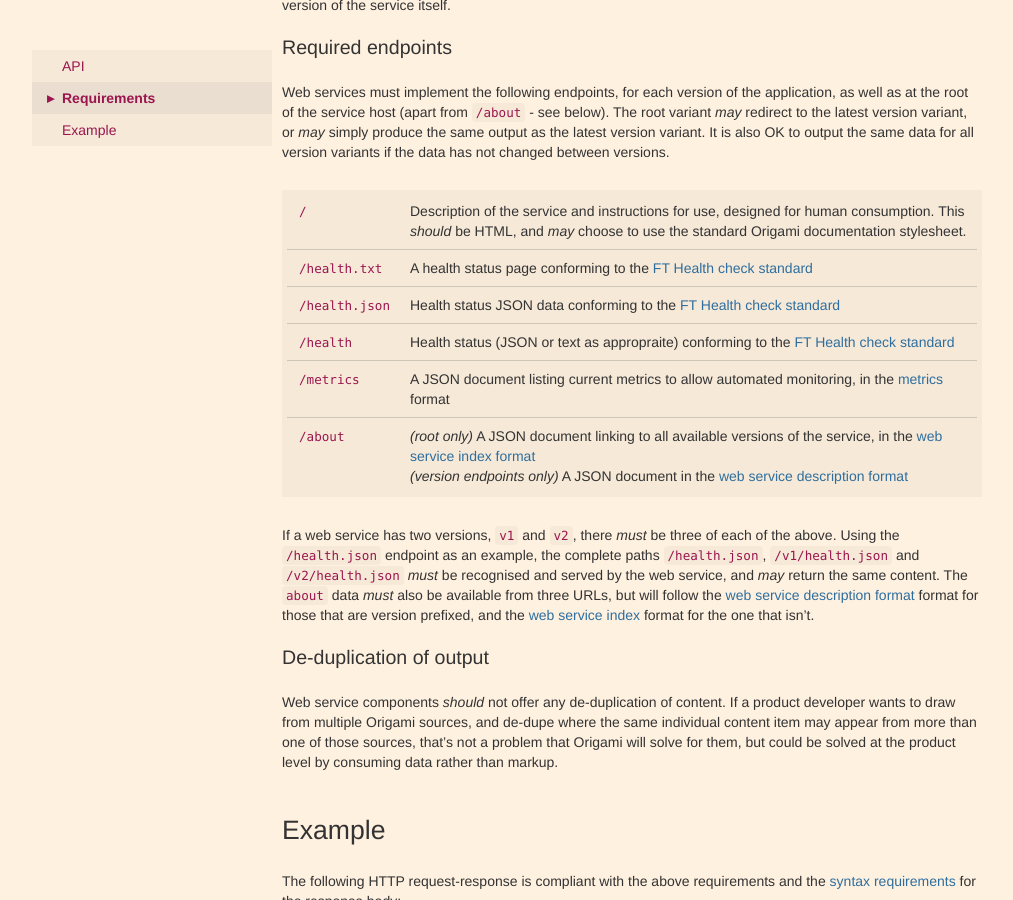
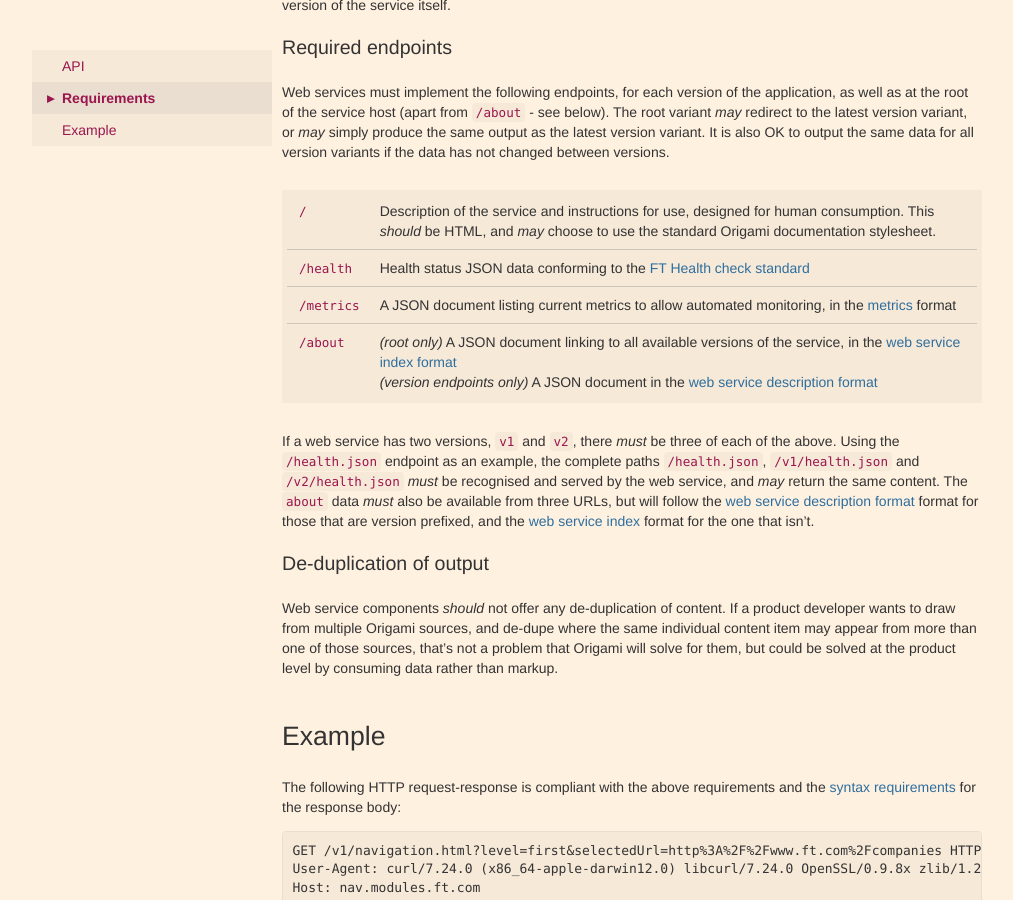
Before and after one commit to Financial-Times/ft-origami, a Jekyll site: the page built from docs/component-types/web-services.md, in a window 1280 px wide and 900 px high, scrolled down 2969 px. Shown: the whole window, without its empty margins (128-1141 px from the left). Built offline with Jekyll 4.4.1, drawn with Linux system fonts in a browser that asks for light colours; nearby versions of some CDN libraries.

Commit message:
Simplify health endpoint requirement

```diff
--- a/docs/component-types/web-services.md
+++ b/docs/component-types/web-services.md
@@ -87,9 +87,7 @@ Web services must implement the following endpoints, for each version of the app
 
 <table class='table'>
 <tr><td><code>/</code></td><td>Description of the service and instructions for use, designed for human consumption.  This <em>should</em> be HTML, and <em>may</em> choose to use the standard Origami documentation stylesheet.</td></tr>
-<tr><td><code>/health.txt</code></td><td>A health status page conforming to the <a href="https://docs.google.com/a/ft.com/document/d/18hefJjImF5IFp9WvPAm9Iq5_GmWzI9ahlKSzShpQl1s/edit">FT Health check standard</a></td></tr>
-<tr><td><code>/health.json</code></td><td>Health status JSON data conforming to the <a href="https://docs.google.com/a/ft.com/document/d/18hefJjImF5IFp9WvPAm9Iq5_GmWzI9ahlKSzShpQl1s/edit">FT Health check standard</a></td></tr>
-<tr><td><code>/health</code></td><td>Health status (JSON or text as appropraite) conforming to the <a href="https://docs.google.com/a/ft.com/document/d/18hefJjImF5IFp9WvPAm9Iq5_GmWzI9ahlKSzShpQl1s/edit">FT Health check standard</a></td></tr>
+<tr><td><code>/health</code></td><td>Health status JSON data conforming to the <a href="https://docs.google.com/a/ft.com/document/d/18hefJjImF5IFp9WvPAm9Iq5_GmWzI9ahlKSzShpQl1s/edit">FT Health check standard</a></td></tr>
 <tr><td><code>/metrics</code></td><td>A JSON document listing current metrics to allow automated monitoring, in the <a href='{{site.baseurl}}/docs/syntax/metrics'>metrics</a> format</td></tr>
 <tr><td><code>/about</code></td><td><em>(root only)</em> A JSON document linking to all available versions of the service, in the <a href='{{site.baseurl}}/docs/syntax/web-service-index'>web service index format</a><br/><em>(version endpoints only)</em> A JSON document in the <a href='{{site.baseurl}}/docs/syntax/web-service-description'>web service description format</a></td></tr>
 </table>
```
